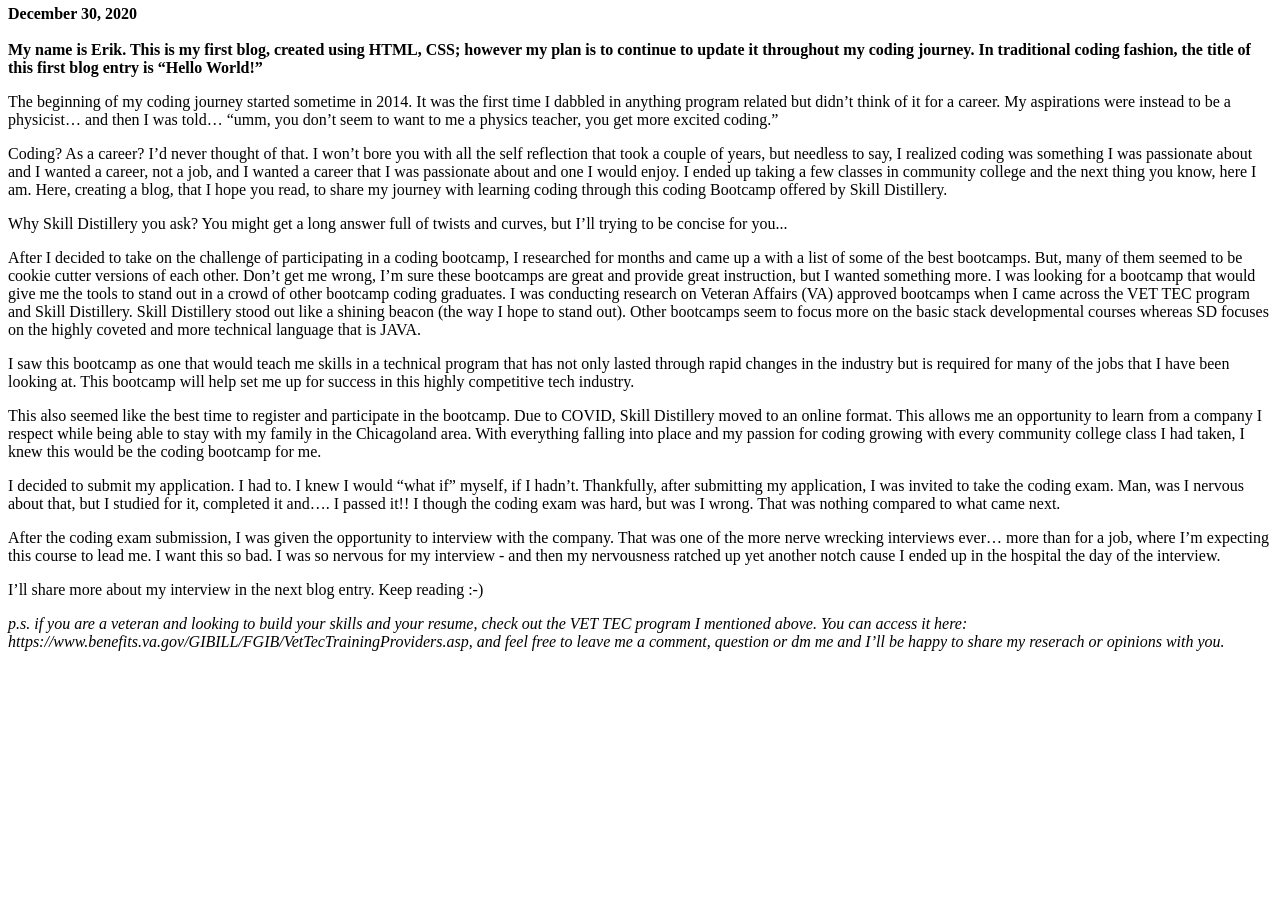
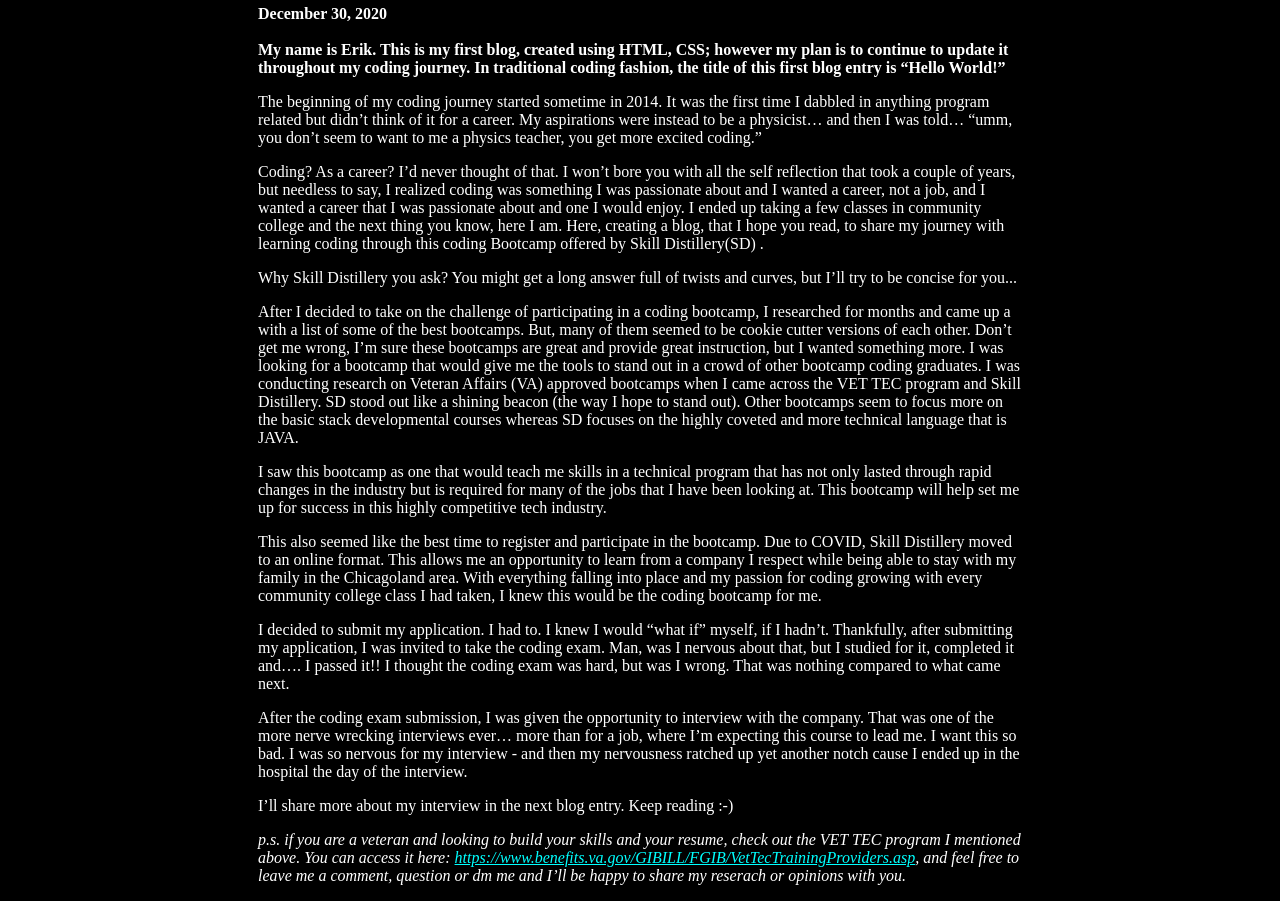
Before and after one commit to airjet00/airjet00.github.io, a plain HTML site: page index.html in a window 1280 px wide. Shown: the part 795-1696 px from the top of the page. Before the commit the page ends 1462 px from the top, so only its background shows below. Drawn offline with Linux system fonts and the light colour scheme.

Commit message:
format/css update

```diff
--- a/blogCSS.css
+++ b/blogCSS.css
@@ -4,5 +4,33 @@
 }
 
 h2{
+  color: aqua;
   text-align: center;
+
 }
+h3{
+  color: aqua;
+  margin-left: 250px;
+}
+h4{
+  color: white;
+  margin-left: 250px;
+}
+ol{
+  color: white;
+  margin-left: 250px;
+  margin-bottom: 250px;
+}
+a{
+  color: aqua;
+}
+body{
+  background-color: black;
+
+}
+p{
+  color: white;
+  margin-left: 250px;
+  margin-right: 250px;
+
+}
--- a/index.html
+++ b/index.html
@@ -24,25 +24,67 @@
     </strong></p>
     <p>
 
-The beginning of my coding journey started sometime in 2014. It was the first time I dabbled in anything program related but didn’t think of it for a career. My aspirations were instead to be a physicist… and then I was told… “umm, you don’t seem to want to me a physics teacher, you get more excited coding.”
+The beginning of my coding journey started sometime in 2014. It was the first
+time I dabbled in anything program related but didn’t think of it for a career.
+My aspirations were instead to be a physicist… and then I was told… “umm, you
+don’t seem to want to me a physics teacher, you get more excited coding.”
 <br><p>
-Coding? As a career? I’d never thought of that. I won’t bore you with all the self reflection that took a couple of years, but needless to say, I realized coding was something I was passionate about and I wanted a career, not a job, and I wanted a career that I was passionate about and one I would enjoy. I ended up taking a few classes in community college and the next thing you know, here I am.
-Here, creating a blog, that I hope you read, to share my journey with learning coding through this coding Bootcamp offered by Skill Distillery.
+Coding? As a career? I’d never thought of that. I won’t bore you with all the
+self reflection that took a couple of years, but needless to say, I realized
+coding was something I was passionate about and I wanted a career, not a job,
+and I wanted a career that I was passionate about and one I would enjoy. I
+ended up taking a few classes in community college and the next thing you know,
+here I am.
+Here, creating a blog, that I hope you read, to share my journey with learning
+coding through this coding Bootcamp offered by Skill Distillery(SD) .
 <br><p>
-Why Skill Distillery you ask? You might get a long answer full of twists and curves, but I’ll trying to be concise for you...
+Why Skill Distillery you ask? You might get a long answer full of twists and
+curves, but I’ll try to be concise for you...
 <br><p>
-After I decided to take on the challenge of participating in a coding bootcamp, I researched for months and came up a with a list of some of the best bootcamps. But,  many of them seemed to be cookie cutter versions of each other. Don’t get me wrong, I’m sure these bootcamps are great and provide great instruction, but I wanted something more. I was looking for a bootcamp that would give me the tools to stand out in a crowd of other bootcamp coding graduates. I was conducting research on Veteran Affairs (VA) approved bootcamps when I came across the VET TEC program and Skill Distillery. Skill Distillery stood out like a shining beacon (the way I hope to stand out). Other bootcamps seem to focus more on the basic stack developmental courses whereas SD focuses on the highly coveted and more technical language that is JAVA.
+After I decided to take on the challenge of participating in a coding bootcamp,
+I researched for months and came up a with a list of some of the best bootcamps.
+But,  many of them seemed to be cookie cutter versions of each other. Don’t get
+me wrong, I’m sure these bootcamps are great and provide great instruction, but
+I wanted something more. I was looking for a bootcamp that would give me the
+tools to stand out in a crowd of other bootcamp coding graduates. I was
+conducting research on Veteran Affairs (VA) approved bootcamps when I came
+across the VET TEC program and Skill Distillery. SD stood out like a shining
+beacon (the way I hope to stand out). Other bootcamps seem to focus more on the
+basic stack developmental courses whereas SD focuses on the highly coveted and
+more technical language that is JAVA.
 <br><p>
-I saw this bootcamp as one that would teach me skills in a technical program that has not only lasted through rapid changes in the industry but is required for many of the jobs that I have been looking at. This bootcamp will help set me up for success in this highly competitive tech industry.
-<br><p>This also seemed like the best time to register and participate in the bootcamp. Due to COVID, Skill Distillery moved to an online format. This allows me an opportunity to learn from a company I respect while being able to stay with my family in the Chicagoland area. With everything falling into place and my passion for coding growing with every community college class I had taken, I knew this would be the coding bootcamp for me.
+I saw this bootcamp as one that would teach me skills in a technical program
+that has not only lasted through rapid changes in the industry but is required
+for many of the jobs that I have been looking at. This bootcamp will help set
+me up for success in this highly competitive tech industry.
 <br><p>
-I decided to submit my application. I had to. I knew I would “what if” myself, if I hadn’t. Thankfully, after submitting my application, I was invited to take the coding exam. Man, was I nervous about that, but I studied for it, completed it and…. I passed it!! I though the coding exam was hard, but was I wrong. That was nothing compared to what came next.
+This also seemed like the best time to register and participate in the bootcamp.
+Due to COVID, Skill Distillery moved to an online format. This allows me an
+opportunity to learn from a company I respect while being able to stay with my
+family in the Chicagoland area. With everything falling into place and my
+passion for coding growing with every community college class I had taken, I
+knew this would be the coding bootcamp for me.
 <br><p>
-After the coding exam submission, I was given the opportunity to interview with the company. That was one of the more nerve wrecking interviews ever… more than for a job, where I’m expecting this course to lead me. I want this so bad. I was so nervous for my interview - and then my nervousness ratched up yet another notch cause I ended up in the hospital the day of the interview.
+I decided to submit my application. I had to. I knew I would “what if” myself,
+if I hadn’t. Thankfully, after submitting my application, I was invited to take
+the coding exam. Man, was I nervous about that, but I studied for it, completed
+it and…. I passed it!! I thought the coding exam was hard, but was I wrong.
+That was nothing compared to what came next.
+<br><p>
+After the coding exam submission, I was given the opportunity to interview with
+the company. That was one of the more nerve wrecking interviews ever… more than
+for a job, where I’m expecting this course to lead me. I want this so bad. I
+was so nervous for my interview - and then my nervousness ratched up yet
+another notch cause I ended up in the hospital the day of the interview.
 <br><p>
 I’ll share more about my interview in the next blog entry. Keep reading :-)
 <br><p>
-<em>p.s. if you are a veteran and looking to build your skills and your resume, check out the VET TEC program I mentioned above. You can access it here: https://www.benefits.va.gov/GIBILL/FGIB/VetTecTrainingProviders.asp, and feel free to leave me a comment, question or dm me and I’ll be happy to share my reserach or opinions with you.</em>
+<em>p.s. if you are a veteran and looking to build your skills and your resume,
+  check out the VET TEC program I mentioned above. You can access it here:
+  <a href="https://www.benefits.va.gov/GIBILL/FGIB/VetTecTrainingProviders.asp">
+    https://www.benefits.va.gov/GIBILL/FGIB/VetTecTrainingProviders.asp</a>,
+    and feel free to leave me a comment, question or dm me and I’ll be happy to
+    share my reserach or opinions with you.</em>
 
     </p>
     <!-- paragraph with bold text(strong)-->
```
